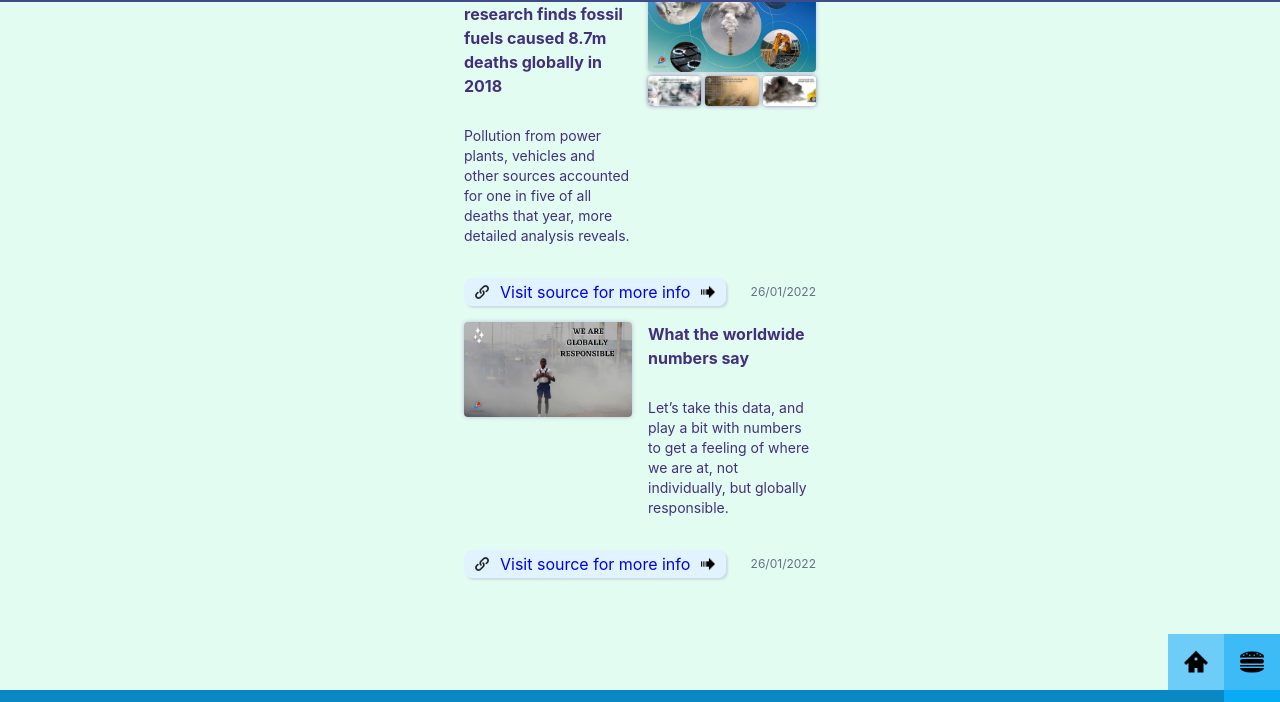
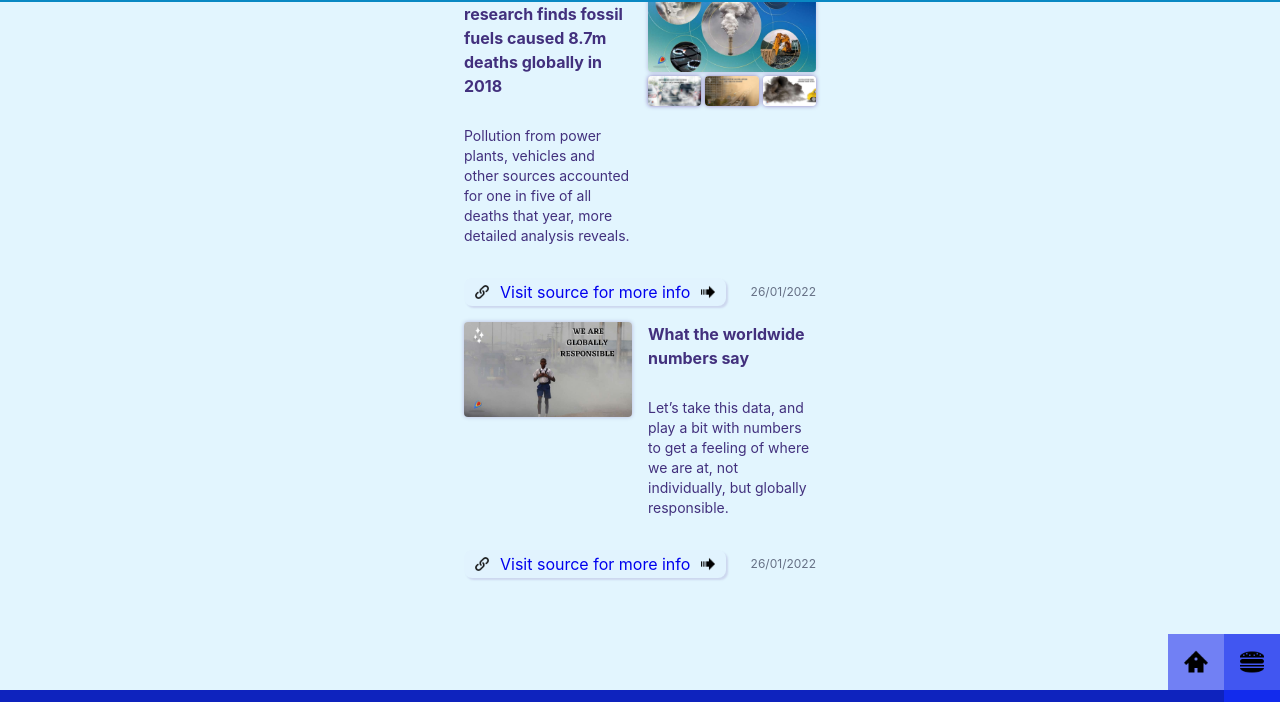
Before and after one commit to wowdop/elon-saved-me, a plain HTML site: page source-code/pollution-deaths-research/index.html in a window 1280 px wide. Shown: the part 54-756 px from the top of the page. Drawn offline with Linux system fonts and the light colour scheme.

Commit message:
fix: background colour for html pages

```diff
--- a/source-code/pollution-deaths-research/index.html
+++ b/source-code/pollution-deaths-research/index.html
@@ -5,17 +5,23 @@
     <meta http-equiv="X-UA-Compatible" content="IE=edge" />
     <meta name="viewport" content="width=device-width, initial-scale=1.0" />
 
-    <link rel="stylesheet" href="../global.css">
-    <link rel="stylesheet" href="../component/link/makes-link-look-nice.css">
-    <link rel="stylesheet" href="../component/card/card.css">
-    <link rel="stylesheet" href="../component/menu/menu-looks.css">
+    <link rel="stylesheet" href="../global.css" />
+    <link rel="stylesheet" href="../component/link/makes-link-look-nice.css" />
+    <link rel="stylesheet" href="../component/card/card.css" />
+    <link rel="stylesheet" href="../component/menu/menu-looks.css" />
 
     <title>pollution deaths research</title>
+    <style>
+      body {
+        --menu-color-hue: 199;
+        --menu-color-saturation: 91%;
+      }
+    </style>
   </head>
 
   <body>
     <div class="grid">
-      <div class="menu" theme="blue-gray" pozitie="sus">
+      <div class="menu" theme="blue-light" pozitie="sus">
         <div class="menu__body">
           <div class="menu__title">Pollution deaths research</div>
         </div>
@@ -27,11 +33,14 @@
         <div class="card">
           <div class="card__content">
             <div class="card__title">
-              The Invisible killer, research finds fossil fuels caused 8.7m deaths globally in 2018
+              The Invisible killer, research finds fossil fuels caused 8.7m
+              deaths globally in 2018
             </div>
             <div class="card__info">
               <div class="card__description">
-                Pollution from power plants, vehicles and other sources accounted for one in five of all deaths that year, more detailed analysis reveals.
+                Pollution from power plants, vehicles and other sources
+                accounted for one in five of all deaths that year, more detailed
+                analysis reveals.
               </div>
             </div>
           </div>
@@ -86,19 +95,18 @@
                   --ipath: url(../../asset/image/pollution-deaths-research-4.jpg);
                 "
               ></label>
-
             </div>
           </div>
         </div>
 
         <div class="card">
           <div class="card__content">
-            <div class="card__title">
-              What the worldwide numbers say
-            </div>
+            <div class="card__title">What the worldwide numbers say</div>
             <div class="card__info">
               <div class="card__description">
-                Let’s take this data, and play a bit with numbers to get a feeling of where we are at, not individually, but globally responsible.
+                Let’s take this data, and play a bit with numbers to get a
+                feeling of where we are at, not individually, but globally
+                responsible.
               </div>
             </div>
           </div>
@@ -116,7 +124,12 @@
           </div>
 
           <div class="card__gallery">
-            <input type="radio" name="gallery-not-galery-1" id="mumi-bad-mumi-1" checked />
+            <input
+              type="radio"
+              name="gallery-not-galery-1"
+              id="mumi-bad-mumi-1"
+              checked
+            />
 
             <div class="card__image-list">
               <label
@@ -133,7 +146,7 @@
 
       <div class="divider"></div>
 
-      <div class="menu" theme="blue-light">
+      <div class="menu" theme="indigo">
         <div class="menu__top">
           <a href="/" class="menu__icon--home"></a>
           <div class="menu__icon--burger"></div>
@@ -144,7 +157,6 @@
           <div class="menu__icon--next"></div>
         </div>
       </div>
-
     </div>
   </body>
 </html>
```
Also changed, not shown: source-code/1500000000-cars-worldwide/index.html (+8 -0 lines).
